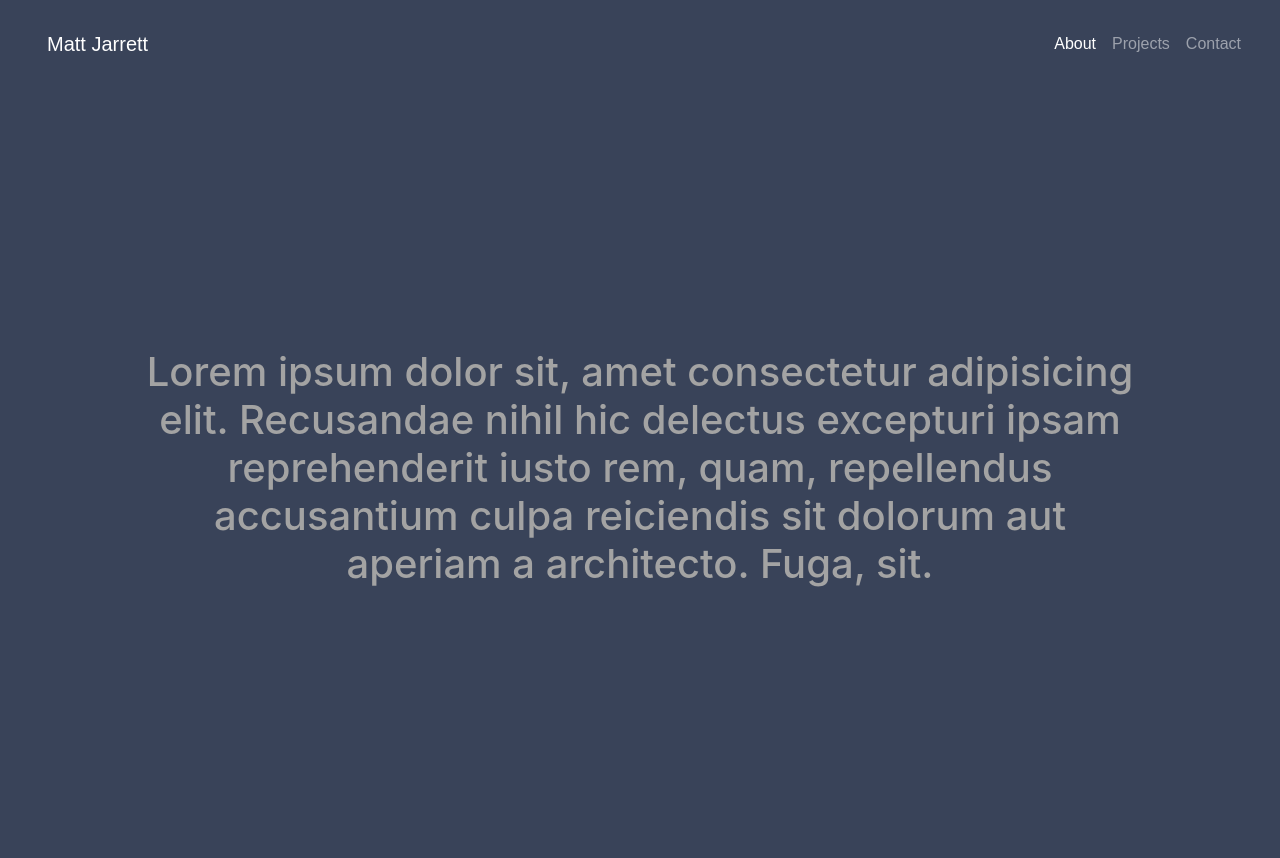
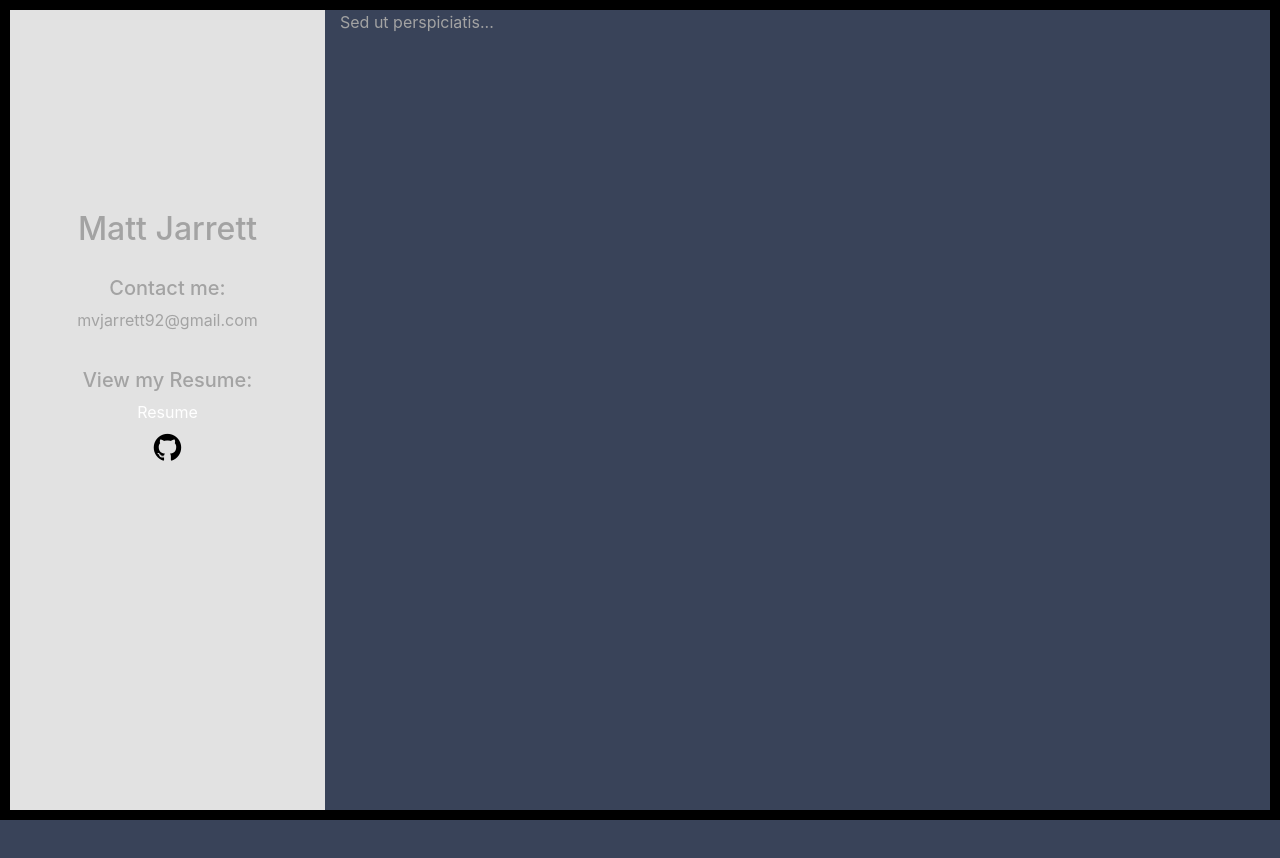
Before and after one commit to mvjarrett/Portfolio, a plain HTML site: page index.html in a window 1280 px wide. After the commit the page ends 820 px from the top, so only its background shows below. Drawn offline with nearby package versions, Linux system fonts and the light colour scheme.

Commit message:
redesign entire project

```diff
--- a/index.html
+++ b/index.html
@@ -2,37 +2,34 @@
 <html lang="en">
 <head>
   <link rel="stylesheet" href="https://stackpath.bootstrapcdn.com/bootstrap/4.5.2/css/bootstrap.min.css" integrity="sha384-JcKb8q3iqJ61gNV9KGb8thSsNjpSL0n8PARn9HuZOnIxN0hoP+VmmDGMN5t9UJ0Z" crossorigin="anonymous">
+  <link rel="stylesheet" href="https://stackpath.bootstrapcdn.com/font-awesome/4.7.0/css/font-awesome.min.css">
   <meta charset="UTF-8">
   <meta name="viewport" content="width=device-width, initial-scale=1.0">
   <link rel="stylesheet" href="style.css">
   <script src="script.js"></script>
   <title>Matt Jarrett.</title>
 </head>
-<body class= 'container-fluid'>
 
-  <nav class="navbar navbar-expand-md navbar-transparent navbar-dark">
-    <a href="#" class="navbar-brand pl-3">Matt Jarrett</a>
-    <button type="button" class="navbar-toggler" data-toggle="collapse" data-target="#navbarCollapse">
-      <span id="toggler" class="navbar-toggler-icon"></span>
-    </button>
-
-    <div class="collapse navbar-collapse" id="navbarCollapse">
-      <div class="navbar-nav ml-auto">
-        <a href="#" class="nav-item nav-link active">About</a>
-        <a href="#" class="nav-item nav-link">Projects</a>
-        <a href="#" class="nav-item nav-link">Contact</a>
+  <body>
+    <div class="container-fluid">
+      <div id="main" class="row">
+        <div id="sidebar" class="col-lg-3 d-flex justify-content-center text-center">
+            <div class="row">
+              <div class="col">
+                <h2 id='name'>Matt Jarrett</h2>
+                <h5 id="contact">Contact me:</h4>
+                <p>mvjarrett92@gmail.com</p>
+                <h5 id="resume">View my Resume:</h2>
+                <a href="#">Resume</a>
+                <a class="nav-link" href="https://github.com/mvjarrett"><i class="fa fa-github fa-2x"></i></a>
+              </div>
+              </div>
+            </div>
+          <div id="content" class="col-lg-9">
+            <p>Sed ut perspiciatis...</p>
+        </div>
       </div>
     </div>
-  </nav>
-
-  <body>
-
-      <div id="headline" class="h-100 row text-center align-middle">
-        <div class="col-sm-12 my-auto" >
-          <h1>Lorem ipsum dolor sit, amet consectetur adipisicing elit. Recusandae nihil hic delectus excepturi ipsam reprehenderit iusto rem, quam, repellendus accusantium culpa reiciendis sit dolorum aut aperiam a architecto. Fuga, sit.</h1>
-        </div>
-      </div>
-
   </body>
 
   <script src="https://code.jquery.com/jquery-3.5.1.slim.min.js" integrity="sha384-DfXdz2htPH0lsSSs5nCTpuj/zy4C+OGpamoFVy38MVBnE+IbbVYUew+OrCXaRkfj" crossorigin="anonymous"></script>
--- a/style.css
+++ b/style.css
@@ -1,17 +1,6 @@
-html {
-  height: 100%;
-}
-
-
-body{
-  height: 100%;
-  margin: 0;
-  background-color: #394359;
-  color: #a3a3a3
-}
 
 a {
-  color: #a3a3a3
+  color: #ffffff
 }
 
 a:visited {
@@ -31,12 +20,41 @@ a:hover {
   color: #a3a3a3
 }
 
-.navbar {
-	font-family: 'Montserrat', sans-serif;
-	margin-top: 1em;
-	border: none;
+#main {
+  height: 100vh;
 }
 
-.navbar.transparent.navbar-inverse .navbar-inner {
-   background: rgba(0,0,0,0);
+#name {
+  padding-top: 25vh;
 }
+
+#contact {
+  padding-top: 20px;
+}
+#resume {
+  padding-top: 20px;
+}
+
+i {
+  color: black;
+}
+
+html {
+  height: 100%;
+}
+
+#sidebar {
+  background-color: #e2e2e2;
+}
+
+#content {
+
+}
+
+body{
+
+  margin: 0;
+  background-color: #394359;
+  color: #a3a3a3;
+  border: 10px, solid, black;
+}
```
